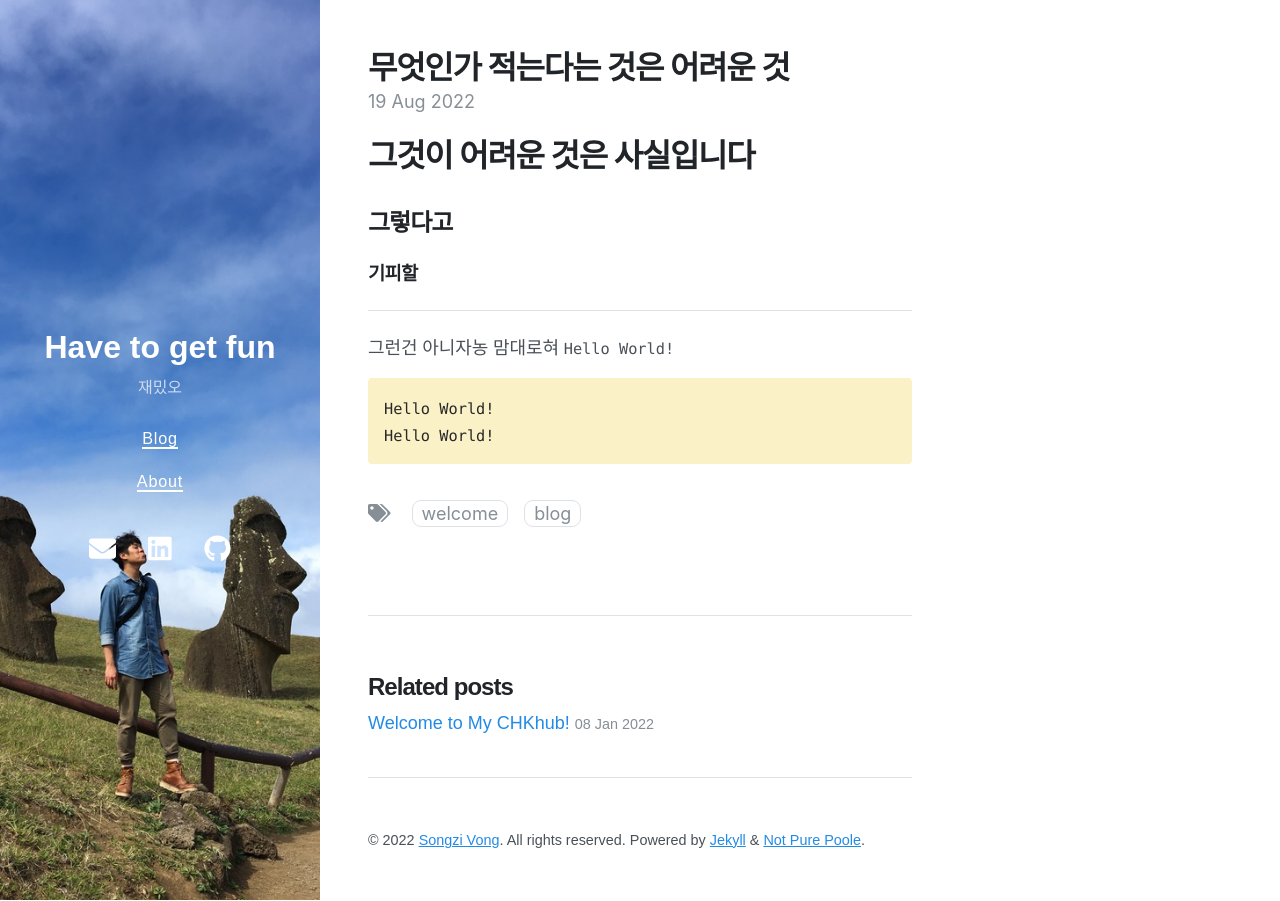
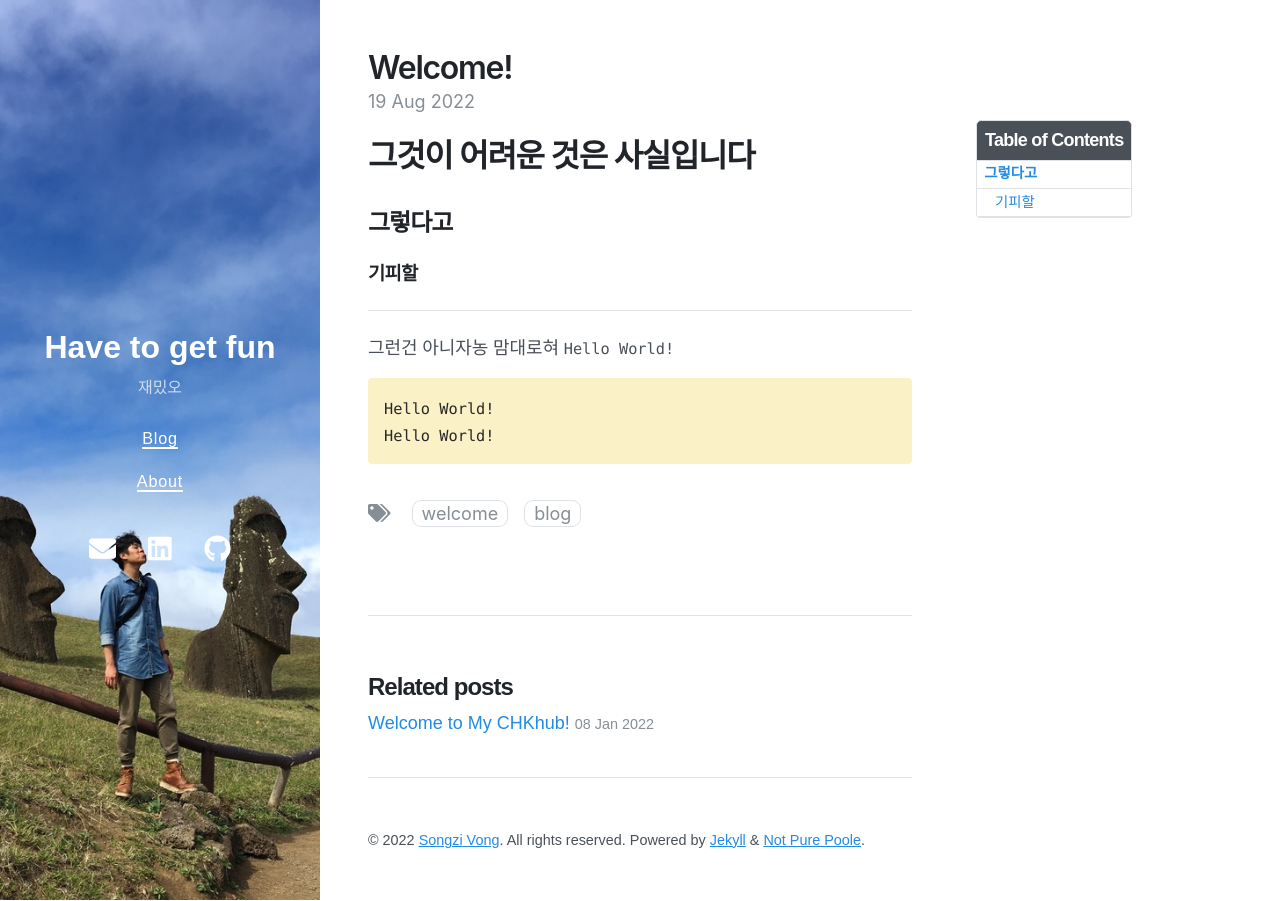
Before and after one commit to LeeJyeon/LeeJyeon.github.io, a Jekyll site: the page built from _posts/2022-08-19-first-post.md, in a window 1280 px wide. Built offline with Jekyll 4.4.1, drawn with Linux system fonts in a browser that asks for light colours; nearby versions of some CDN libraries.

Commit message:
first post

```diff
--- a/_posts/2022-08-19-first-post.md
+++ b/_posts/2022-08-19-first-post.md
@@ -1,11 +1,13 @@
 ---
 layout: post
-title: 무엇인가 적는다는 것은 어려운 것
+title: Welcome!
 categories: Welcome
 tags:
 - welcome
 - blog
 date: 2022-08-19 19:19 +0800
+toc: true
+comment: true
 ---
 # 그것이 어려운 것은 사실입니다
 ## 그렇다고
```
